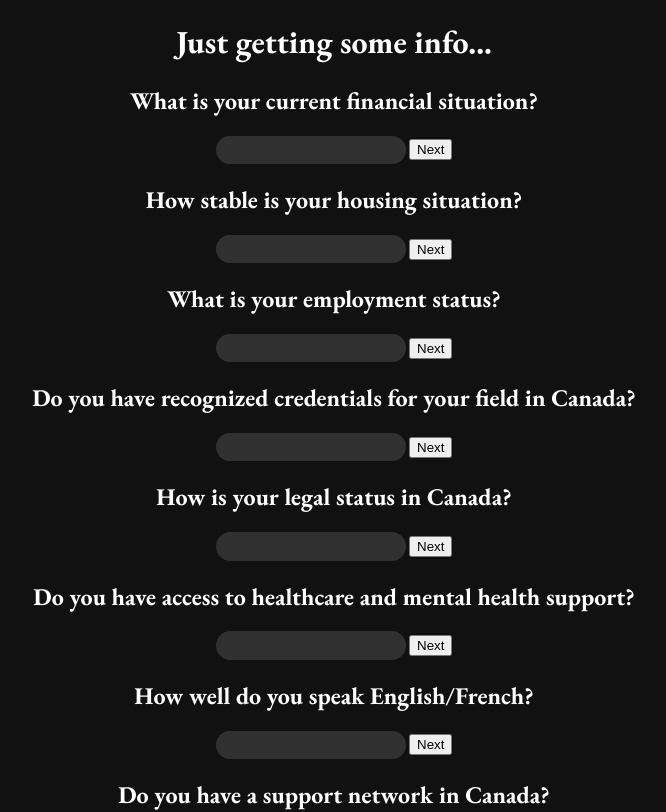
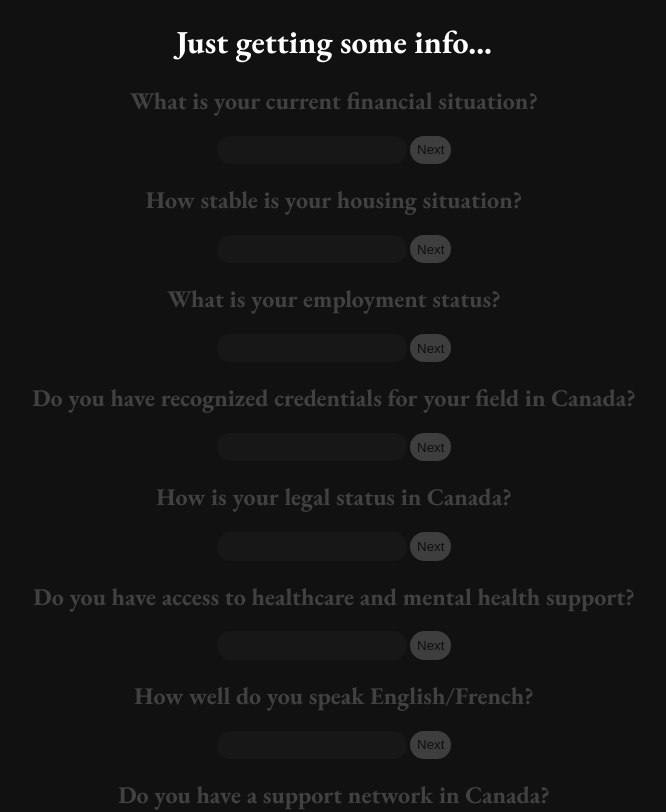
Before and after one commit to Phosphor-cell/CalHacks, a SvelteKit app in the folder frontend/: page /form in a window 1280 px wide. Shown: the top 812 px of the page, without its empty margins (306-972 px from the left). Built offline with nearby package versions, Linux system fonts and the light colour scheme.

Commit message:
Updating animation of survey

```diff
--- a/frontend/src/routes/form/+page.svelte
+++ b/frontend/src/routes/form/+page.svelte
@@ -19,13 +19,15 @@
         questionIndex += 1;
         console.log(questionIndex)
         if (questionIndex >= questions.length) {
-            let results = [...document.querySelectorAll('span[role="dialog"]')].map(x=>(x as HTMLSpanElement).innerText)
+            let results = [...document.querySelectorAll('input')].map(x=>x.value)
             alert(results)
         }
 
-    }
+        document.querySelectorAll('input').item(questionIndex).focus()
 
-    function questionStyle() {
+
+
+
 
     }
 
@@ -38,7 +40,7 @@
 </header>
 <main>
     {#each questions as question, i}
-        <div class={`${questionIndex > i ? "grey" : ""}`} id={`q${i}`}>
+        <div class={`question ${questionIndex > i ? "show" : ""}`} id={`q${i}`}>
             <h2>{question}</h2>
             <input onkeydown={e => {
                 if (e.key == "Enter") {
@@ -59,4 +61,25 @@
         border: none;
     }
 
+    button {
+        appearance: none;
+        border: none;
+        border-radius: 2em;
+        padding: 0.5em;
+    }
+
+    div.question {
+        opacity: 0.2;
+        transition: all 0.7s linear;
+
+        &.show {
+            opacity: 0.5;
+        }
+
+        &:focus-within {
+            opacity: 1;
+        }
+    }
+
+
 </style>
```
